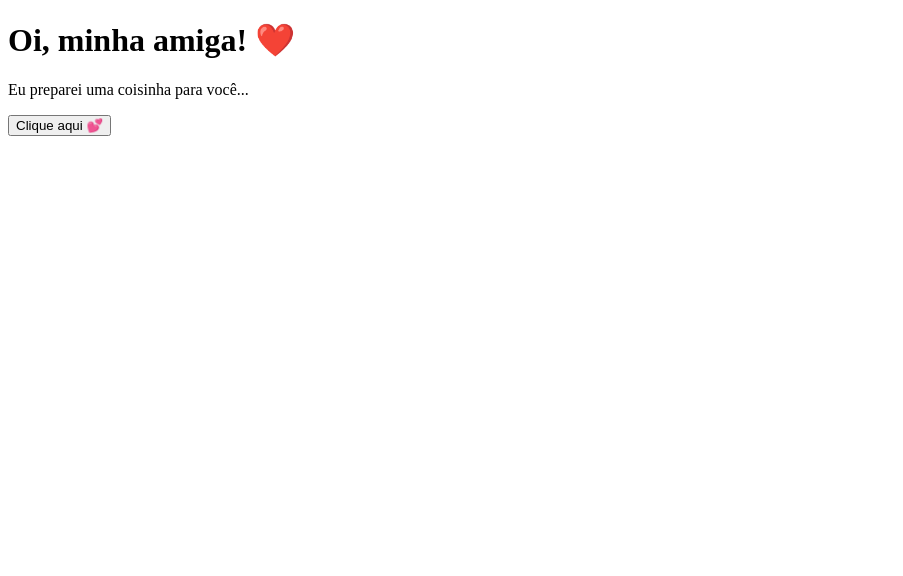
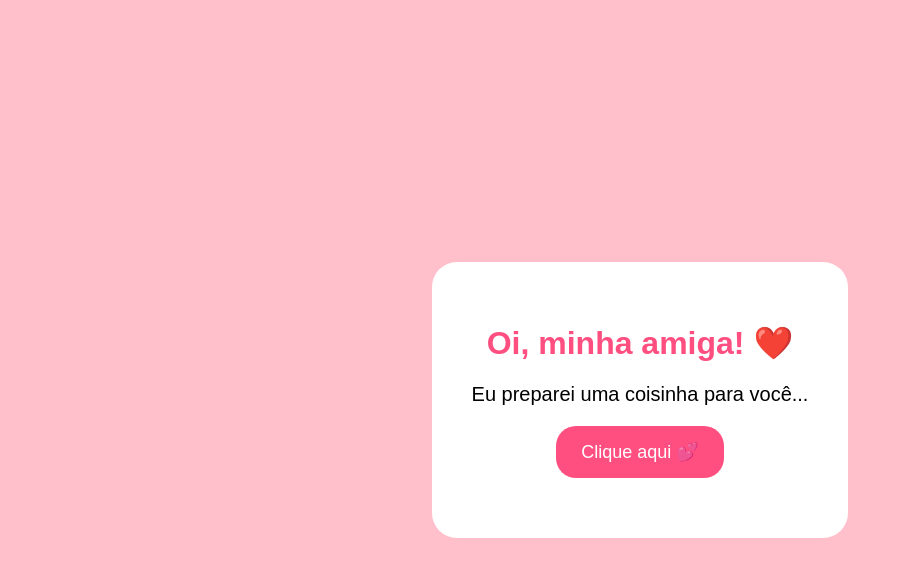
Before and after one commit to lukinhafree9-code/Mensagem-para-voc-, a plain HTML site: page index.html in a window 1280 px wide. Shown: the whole page, without its empty margins (0-903 px from the left). Drawn offline with Linux system fonts and the light colour scheme.

Commit message:
Update index.html

```diff
--- a/index.html
+++ b/index.html
@@ -1,23 +1,68 @@
 <!DOCTYPE html>
 <html>
 <head>
+    <meta charset="UTF-8">
     <title>Para minha amiga ❤️</title>
+
+    <style>
+        body {
+            background: pink;
+            font-family: Arial, sans-serif;
+
+            display: flex;
+            justify-content: center;
+            align-items: center;
+
+            min-height: 100vh;
+            margin: 0;
+            text-align: center;
+        }
+
+        .caixa {
+            background: white;
+            padding: 40px;
+            border-radius: 25px;
+            max-width: 500px;
+            margin: 20px;
+        }
+
+        h1 {
+            color: #ff4f81;
+        }
+
+        p {
+            font-size: 20px;
+        }
+
+        button {
+            padding: 15px 25px;
+            font-size: 18px;
+            border: none;
+            border-radius: 20px;
+            background: #ff4f81;
+            color: white;
+        }
+    </style>
 </head>
 
 <body>
 
-<h1>Oi, minha amiga! ❤️</h1>
+<div class="caixa">
 
-<p>Eu preparei uma coisinha para você...</p>
+    <h1>Oi, minha amiga! ❤️</h1>
 
-<button onclick="mostrarMensagem()">Clique aqui 💕</button>
+    <p>Eu preparei uma coisinha para você...</p>
 
-<p id="mensagem"></p>
+    <button onclick="mostrarMensagem()">Clique aqui 💕</button>
+
+    <p id="mensagem"></p>
+
+</div>
 
 <script>
 function mostrarMensagem() {
     document.getElementById("mensagem").innerHTML =
-    " você é o melhor Bardo do mundo 🔔☺️";
+    "Você é o melhor Bardo do mundo 💕";
 }
 </script>
 
```
